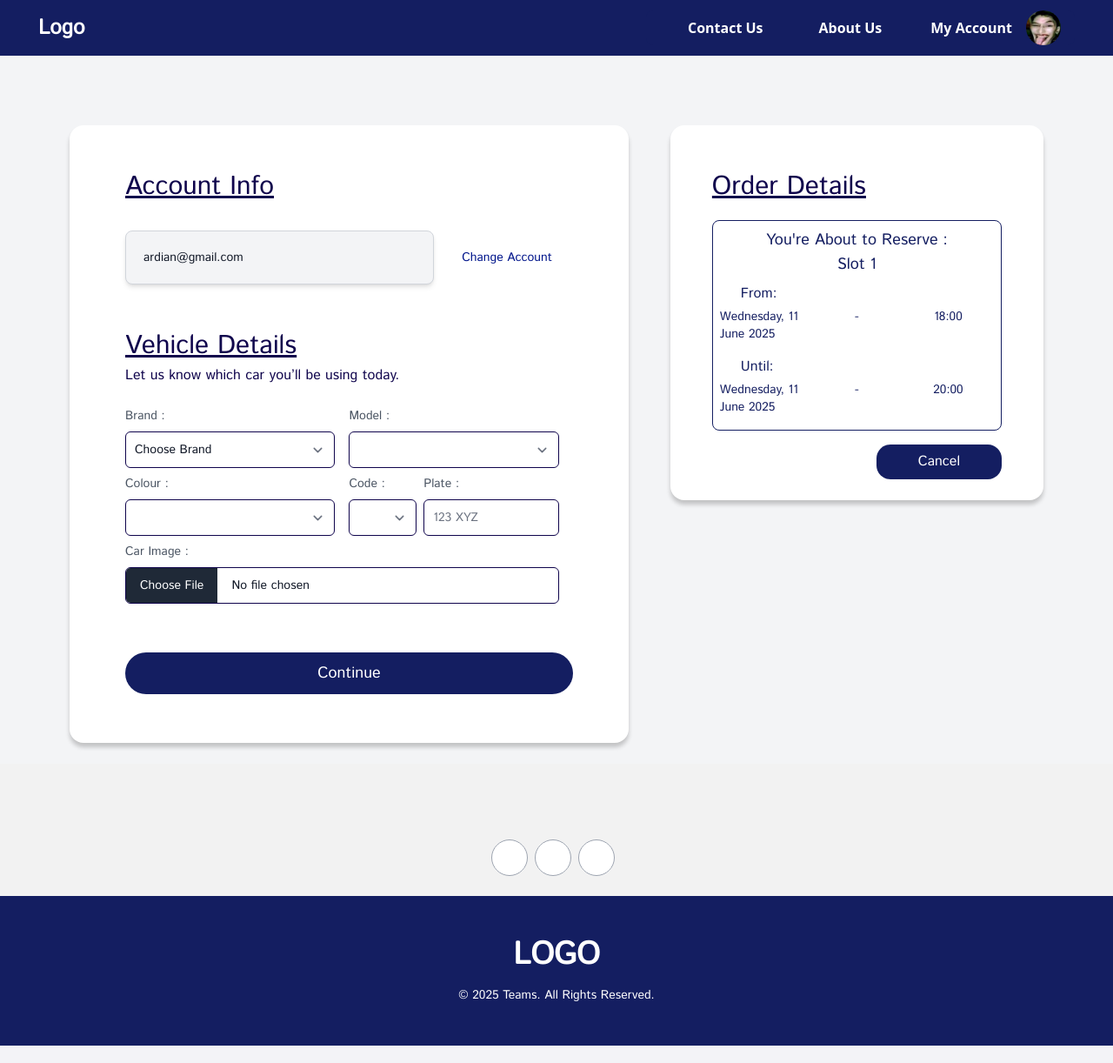
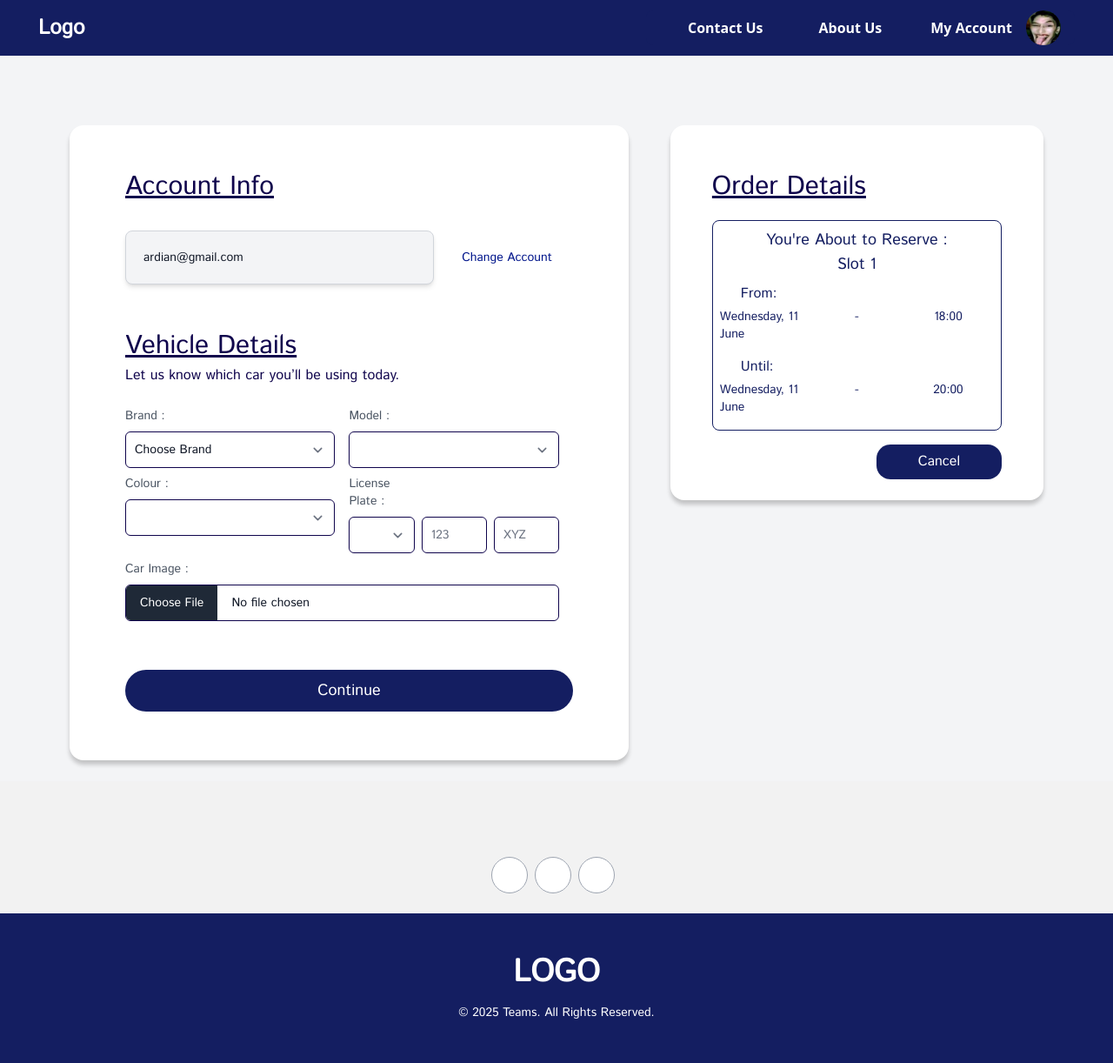
Before and after one commit to TzyProgrammer/Parkwell, a Django app: page /reservation/1/ in a window 1280 px wide. Shown: the whole page at 87% size. Run offline with Django 5.2, Linux system fonts and the light colour scheme; data comes from the database, SQL or seed files in the repository; both versions use the stored data as it was after the commit; lists and menus that the app fills with data are empty; some libraries are stand-ins or nearby versions.

Commit message:
perubahan pada views, account, headfoot, history, reservation

```diff
--- a/main/templates/main/headfoot.html
+++ b/main/templates/main/headfoot.html
@@ -21,13 +21,13 @@
 </head>
 <body>
 
-  <nav class=" bg-[#141E61] dark:bg-gray-900 fixed w-full z-20 top-0 start-0 border-b border-gray-200 dark:border-gray-600 ">
+  <nav class=" bg-[#141E61] fixed w-full z-20 top-0 start-0 border-b border-gray-200 ">
     <div class="max-w-screen flex flex-wrap items-center justify-between mx-8 p-3">
       <a href="{% url 'home' %}" class="items-center space-x-3">
         <span class="text-white text-2xl font-semibold">Logo</span>
       </a>
     <div class="flex md:order-1 space-x-3 md:space-x-0 rtl:space-x-reverse">
-        <button data-collapse-toggle="navbar-sticky" type="button" class=" inline-flex items-center p-2 w-10 h-10 justify-center text-sm text-gray-500 rounded-lg md:hidden hover:bg-gray-100 focus:outline-none focus:ring-2 focus:ring-gray-200 dark:text-gray-400 dark:hover:bg-gray-700 dark:focus:ring-gray-600" aria-controls="navbar-sticky" aria-expanded="false">
+        <button data-collapse-toggle="navbar-sticky" type="button" class=" inline-flex items-center p-2 w-10 h-10 justify-center text-sm text-gray-500 rounded-lg md:hidden hover:bg-gray-100 focus:outline-none focus:ring-2 focus:ring-gray-200" aria-controls="navbar-sticky" aria-expanded="false">
           <span class="sr-only">Open main menu</span>
           <svg class="w-5 h-5 text-white" aria-hidden="true" xmlns="http://www.w3.org/2000/svg" fill="none" viewBox="0 0 17 14">
               <path stroke="currentColor" stroke-linecap="round" stroke-linejoin="round" stroke-width="2" d="M1 1h15M1 7h15M1 13h15"/>
@@ -35,23 +35,23 @@
       </button>
     </div>
     <div class="items-center justify-between hidden w-full md:flex md:w-auto md:order-2" id="navbar-sticky">
-      <ul class="md:flex md:items-center flex-col p-4 md:p-0 mt-4 md:font-sans md:font-semibold border border-gray-100 rounded-lg bg-gray-50 md:space-x-12 md:flex-row md:mt-0 md:border-0 md:bg-[#141E61] dark:bg-gray-800 md:dark:bg-gray-900 dark:border-gray-700">
+      <ul class="md:flex md:items-center flex-col p-4 md:p-0 mt-4 md:font-sans md:font-semibold border border-gray-100 rounded-lg bg-gray-50 md:space-x-12 md:flex-row md:mt-0 md:border-0 md:bg-[#141E61]">
 
         <li class="order-1 md:order-3">
-          <a href="{% url 'account' %}" class="block transition-all ease-in duration-300  md:flex md:items-center md:ml-14 block py-2 px-3 hover:bg-gray-400 w-full hover:text-white text-gray-900 rounded-lg  md:text-white md:hover:bg-transparent md:hover:text-gray-500 md:p-0 md:dark:hover:text-gray-500 dark:text-white dark:hover:bg-gray-700 dark:hover:text-white md:dark:hover:bg-transparent dark:border-gray-700">
+          <a href="{% url 'account' %}" class="block transition-all ease-in duration-300  md:flex md:items-center md:ml-14 block py-2 px-3 hover:bg-gray-400 w-full hover:text-white text-gray-900 rounded-lg  md:text-white md:hover:bg-transparent md:hover:text-gray-500 md:p-0">
             <span class="capitalize">My Account</span>
             <img src="{% static 'main/wlee.jpeg' %}" alt="" class="hidden md:block md:rounded-full md:w-10 h-10 md:mx-4">
           </a>
         </li>
 
         <li class="order-2 md:order-2">
-          <a href="#" class="block transition-all ease-in duration-300 py-2 px-3 text-gray-900 hover:bg-gray-400 hover:text-white rounded-lg md:text-white md:hover:bg-transparent md:hover:text-gray-500 md:p-0 md:dark:hover:text-gray-500 dark:text-white dark:hover:bg-gray-700 dark:hover:text-white md:dark:hover:bg-transparent dark:border-gray-700">
+          <a href="#" class="block transition-all ease-in duration-300 py-2 px-3 text-gray-900 hover:bg-gray-400 hover:text-white rounded-lg md:text-white md:hover:bg-transparent md:hover:text-gray-500 md:p-0">
             About Us
           </a>
         </li>
 
         <li class="order-3 md:order-1">
-          <a href="#" class="block transition-all ease-in duration-300 py-2 px-3 text-gray-900 hover:bg-gray-400 hover:text-white md:mr-4 rounded-lg md:text-white md:hover:bg-transparent md:hover:text-gray-500 md:p-0 md:dark:hover:text-gray-500 dark:text-white dark:hover:bg-gray-700 dark:hover:text-white md:dark:hover:bg-transparent dark:border-gray-700">
+          <a href="#" class="block transition-all ease-in duration-300 py-2 px-3 text-gray-900 hover:bg-gray-400 hover:text-white md:mr-4 rounded-lg md:text-white md:hover:bg-transparent md:hover:text-gray-500 md:p-0 ">
             Contact Us
           </a>
         </li>
@@ -81,7 +81,7 @@
 
 </div>
 
-<footer class="w-full bg-[#141E61] shadow-sm dark:bg-gray-900 ">
+<footer class="w-full bg-[#141E61] shadow-sm">
     <div class="w-full max-w-screen-xl mx-auto p-4 py-12">
         <div class="flex items-center justify-center">
             <a href="#" class=" items-center mb-4 space-x-3 rtl:space-x-reverse">
--- a/main/templates/main/reservation_details.html
+++ b/main/templates/main/reservation_details.html
@@ -180,9 +180,9 @@
             </div>
             <div class="mt-2 mr-4 flex gap-2">
 
-                <div class=" md:w-1/3 w-2/5">
-                    <label for="plate_code" class="block mb-2 text-sm font-medium text-gray-600">Code :</label>
-                    <select name="plate_code" id="plate_code" class="bg-white border border-[#0F044C] text-gray-900 text-sm rounded-md focus:ring-blue-500 focus:border-blue-500 block w-full p-2.5" required>
+                <div class="w-1/3">
+                     <label for="plate1" class="block mb-2 text-sm font-medium text-gray-600">License Plate :</label>
+                    <select name="plate1" id="plate1" class="bg-white border border-[#0F044C] text-gray-900 text-sm rounded-md focus:ring-blue-500 focus:border-blue-500 block w-full p-2.5" required>
                     <option value="" class="hidden"></option>
 
                     <optgroup label="Sumatra">
@@ -298,10 +298,14 @@
 
                 </div>
 
-                <div class=" md:w-2/3 w-3/5">
-                    <label for="plate" class="block mb-2 text-sm font-medium text-gray-600">Plate :</label>
-                    <input type="text" class="bg-white border border-[#0F044C] text-gray-900 text-sm rounded-md focus:ring-blue-500 focus:border-blue-500 block w-full p-2.5 placeholder-gray-500" placeholder="123 XYZ" required>
-                    </select>
+                {% comment %} Plate ANgka {% endcomment %}
+                <div class="relative w-1/3">
+                    <input type="text" name="plate2" class="absolute bottom-0 bg-white border border-[#0F044C] text-gray-900 text-sm rounded-md focus:ring-blue-500 focus:border-blue-500 block w-full p-2.5 placeholder-gray-500" placeholder="123" required>
+                </div>
+
+                {% comment %} Plate Huruf setelah angka {% endcomment %}
+                <div class="relative w-1/3">
+                    <input type="text" name="plate3" class="absolute bottom-0 bg-white border border-[#0F044C] text-gray-900 text-sm rounded-md focus:ring-blue-500 focus:border-blue-500 block w-full p-2.5 placeholder-gray-500" placeholder="XYZ" required>
                 </div>
 
             </div>
@@ -371,7 +375,7 @@
 
                 <div class="grid grid-cols-3 px-2 mt-1">
                     <div class=" flex justify-center">
-                        <span class="text-sm font-medium text-[#141E61] ">{{ reservation.start_time|date:"l, d F Y" }}</span>
+                        <span class="text-sm font-medium text-[#141E61] ">{{ reservation.start_time|date:"l, d F " }}</span>
                     </div>
 
                     <div class=" flex justify-center">
@@ -391,7 +395,7 @@
 
                 <div class="grid grid-cols-3 px-2 mt-1 mb-4">
                     <div class=" flex justify-center">
-                        <span class="text-sm font-medium text-[#141E61] ">{{ reservation.end_time|date:"l, d F Y" }}</span>
+                        <span class="text-sm font-medium text-[#141E61] ">{{ reservation.end_time|date:"l, d F " }}</span>
                     </div>
 
                     <div class=" flex justify-center">
--- a/main/views.py
+++ b/main/views.py
@@ -1,5 +1,5 @@
 from django.shortcuts import render, redirect
-from django.contrib.auth import authenticate, login, logout
+from django.contrib.auth import authenticate, login, logout, get_user_model
 from .models import CustomUser, Spot, Reservation, Car
 from django.contrib import messages
 import logging
@@ -73,8 +73,8 @@ def reservation_view(request):
         formatted_date = date_obj.strftime("%Y-%m-%d")
 
         # Combine date and time
-        start_datetime = datetime.strptime(f"{formatted_date} {start_hour}:00:00", "%Y-%m-%d %H:%M:%S")
-        end_datetime = datetime.strptime(f"{formatted_date} {end_hour}:00:00", "%Y-%m-%d %H:%M:%S")
+        start_datetime = datetime.strptime(f"{formatted_date} {start_hour}:00", "%Y-%m-%d %H:%M:%S")
+        end_datetime = datetime.strptime(f"{formatted_date} {end_hour}:00", "%Y-%m-%d %H:%M:%S")
         print(start_datetime)
         print(end_datetime)
 
@@ -106,10 +106,12 @@ def reservation_details_view(request, reservation_id):
         return render(request, 'reservation_details.html', {'error': 'Reservation not found'})
 
     if request.method == 'POST':
-        brand = request.POST.get('brand')
-        model = request.POST.get('model')
-        color = request.POST.get('colour')
-        license_plate = request.POST.get('plate')
+        brand = request.POST.get('dropdown1')
+        model = request.POST.get('dropdown2')
+        color = request.POST.get('color')
+        plate_number = request.POST.get('plate')
+        plate_code = request.POST.get('plate_code')
+        license_plate = f"{plate_code} {plate_number.strip().upper()}"
 
         Car.objects.create(
             user=request.user,
```
Also changed, not shown: main/templates/main/account.html (+15 -15 lines), main/templates/main/history.html (+10 -10 lines), main/templates/main/reservation.html (+8 -9 lines), db.sqlite3.
